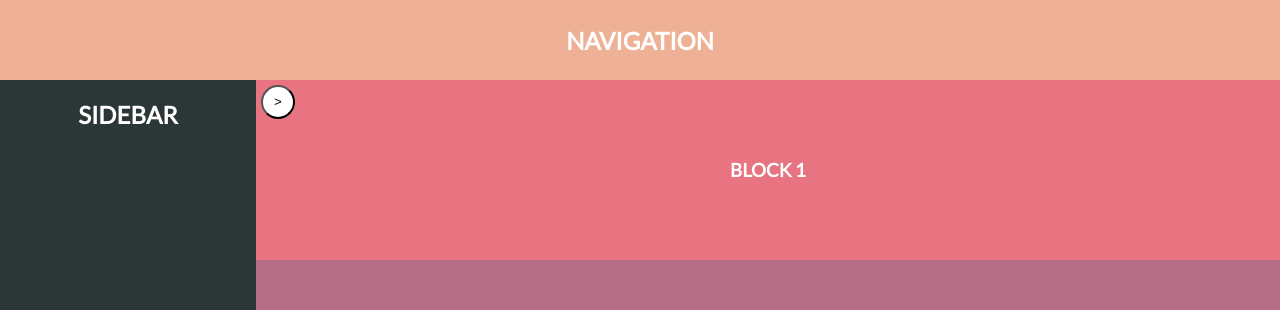
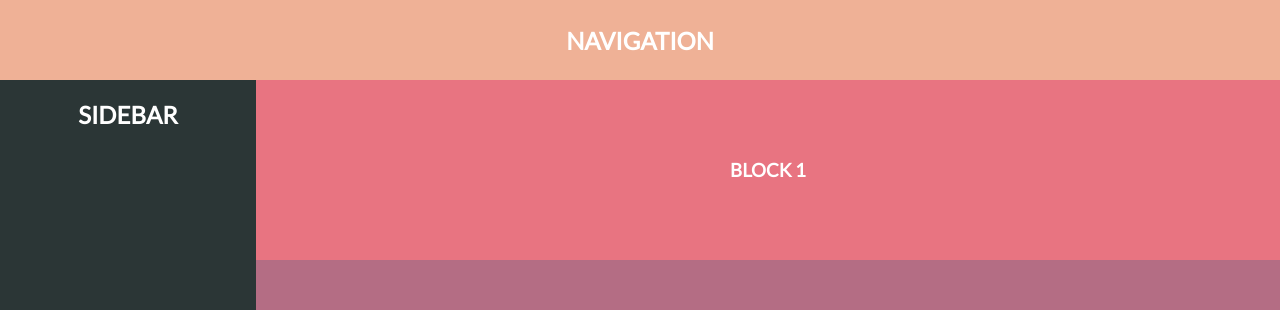
Before and after one commit to Donnzh/simple-react-layout, a React (Create React App) app: page / in a window 1280 px wide. Shown: the top 310 px of the page. Built offline with nearby package versions, Linux system fonts and the light colour scheme.

Commit message:
safari compatibility

```diff
--- a/src/components/Content/Content.css
+++ b/src/components/Content/Content.css
@@ -19,16 +19,20 @@
     align-items: center;
     cursor: pointer;
     justify-content: center;
+    border: none;
     border-radius: 50%;
     outline: none;
 }
 
 .toggle-siderbar-button span {
     position: absolute;
-    bottom: 8px;
+    bottom: 9px;
+    left: 0;
+    right: 0;
 }
 
 .content-block {
+    position: relative;
     display: flex;
     align-items: center;
     justify-content: center;
@@ -40,9 +44,12 @@
 
 .content-block-subTitle {
     position: absolute;
-    margin-top: 25px;
+    margin-top: 30px;
+    left: 0;
+    right: 0;
     opacity: 0;
     transition: 0.1s ease-out;
+    font-size: 14px;
     font-weight: 300;
 }
 
--- a/src/components/Content/index.js
+++ b/src/components/Content/index.js
@@ -16,8 +16,8 @@ export default class Content extends PureComponent {
                 backgroundColor: b.color
               }}>
             <h3>{b.name}</h3>
-            <h5 className={`content-block-subTitle ${(b.name === activeBlock ? "subTitle-actived" : "")}`}
-            >IS ACTIVE!</h5>
+            <p className={`content-block-subTitle ${(b.name === activeBlock ? "subTitle-actived" : "")}`}
+            >IS ACTIVE!</p>
           </div>
       )
     })
```
